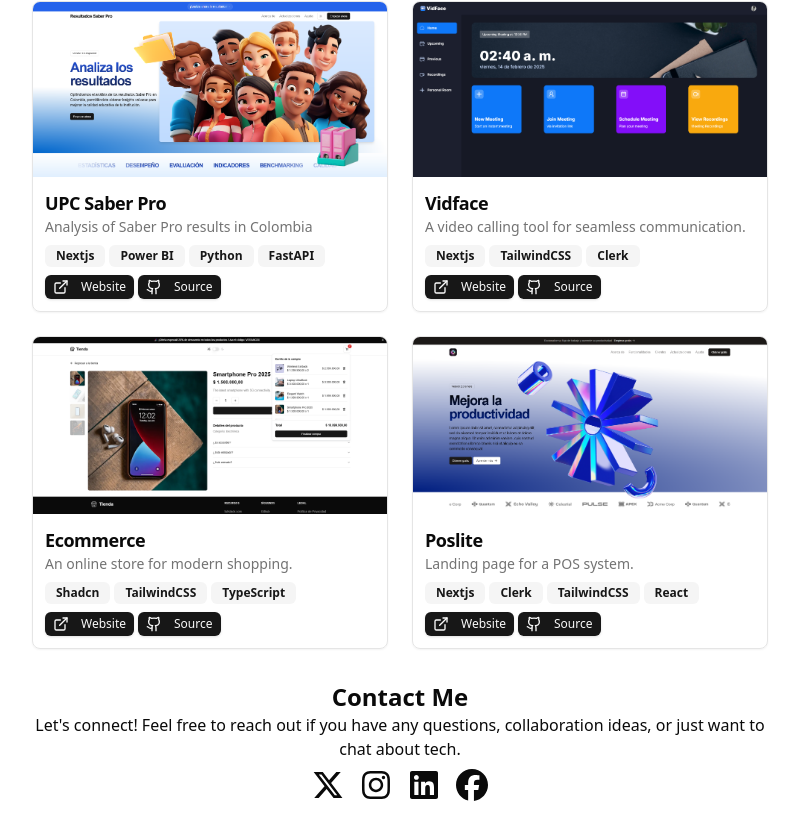
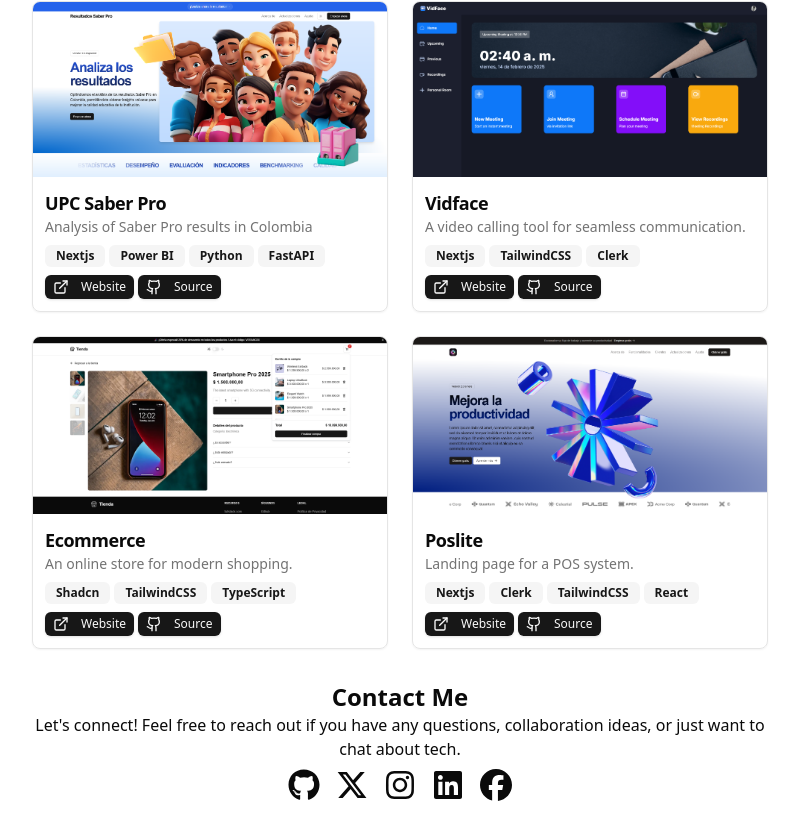
Before and after one commit to angelstchavez/angel-chavez, a Next.js app: page / in a window 1280 px wide. Shown: the part 1109-1948 px from the top of the page, without its empty margins (240-1039 px from the left). Built offline with nearby package versions, Linux system fonts and the light colour scheme.

Commit message:
feat: :sparkles: add GitHub link to Contact Me section

```diff
--- a/components/sections/contact-me.tsx
+++ b/components/sections/contact-me.tsx
@@ -3,6 +3,7 @@ import {
   FaInstagram,
   FaLinkedin,
   FaFacebook,
+  FaGithub,
 } from "react-icons/fa6";
 import Link from "next/link";
 
@@ -16,10 +17,18 @@ export function ContactMe() {
       </p>
       <div className="flex justify-center gap-4 mt-2">
         <Link
+          href="https://github.com/angelstchavez"
+          target="_blank"
+          rel="noopener noreferrer"
+          title="Github"
+        >
+          <FaGithub size={32} />
+        </Link>
+        <Link
           href="https://x.com/angelstchavez"
           target="_blank"
           rel="noopener noreferrer"
-          title="Twitter"
+          title="X"
         >
           <FaXTwitter size={32} />
         </Link>
```
